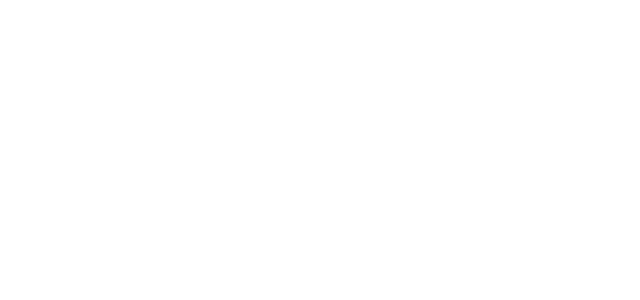
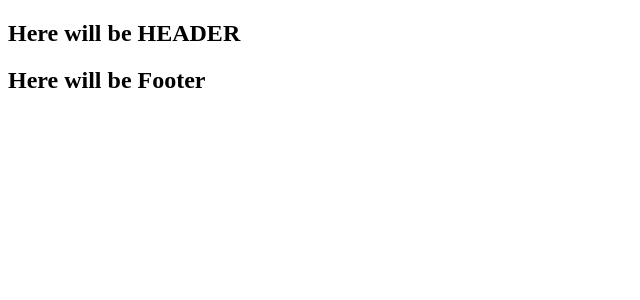
Before and after one commit to Anastasia1207/lesson-24, a React (Create React App) app: page / in a window 1280 px wide. Shown: the top 300 px of the page, without its empty margins (0-640 px from the left). Built offline with nearby package versions, Linux system fonts and the light colour scheme.

Commit message:
making space for header and footer

```diff
--- a/package.json
+++ b/package.json
@@ -6,8 +6,10 @@
     "@testing-library/jest-dom": "^5.14.1",
     "@testing-library/react": "^11.2.7",
     "@testing-library/user-event": "^12.8.3",
+    "boostrap": "^2.0.0",
     "react": "^17.0.2",
     "react-dom": "^17.0.2",
+    "react-router-dom": "^5.2.0",
     "react-scripts": "4.0.3",
     "web-vitals": "^1.1.2"
   },
--- a/src/App.js
+++ b/src/App.js
@@ -1,8 +1,28 @@
-
+import { BrowserRouter as Router, Switch, Route } from 'react-router-dom';
+import Footer from './Components/Footer';
+import Header from './Components/Header';
 
 function App() {
   return (
     <div>
+      <Router>
+        <Header />
+        <Switch>
+          <Route exact path="/homepage">
+
+          </Route>
+          <Route path="/">
+
+            </Route>
+            <Route path="/">
+
+            </Route>
+            <Route path="/">
+
+            </Route>
+        </Switch>
+        <Footer />
+      </Router>
     </div>
   );
 }
--- /dev/null
+++ b/src/Components/Footer.js
@@ -0,0 +1,10 @@
+function Footer() {
+
+    return (
+        <div>
+            <h2>Here will be Footer</h2>
+        </div>
+    )
+}
+
+export default Footer;
--- /dev/null
+++ b/src/Components/Header.js
@@ -0,0 +1,10 @@
+function Header() {
+
+    return (
+        <div>
+            <h2>Here will be HEADER</h2>
+        </div>
+    )
+}
+
+export default Header;
```
Also changed, not shown: 1 other file (tests, documents, lock files or other folders).
